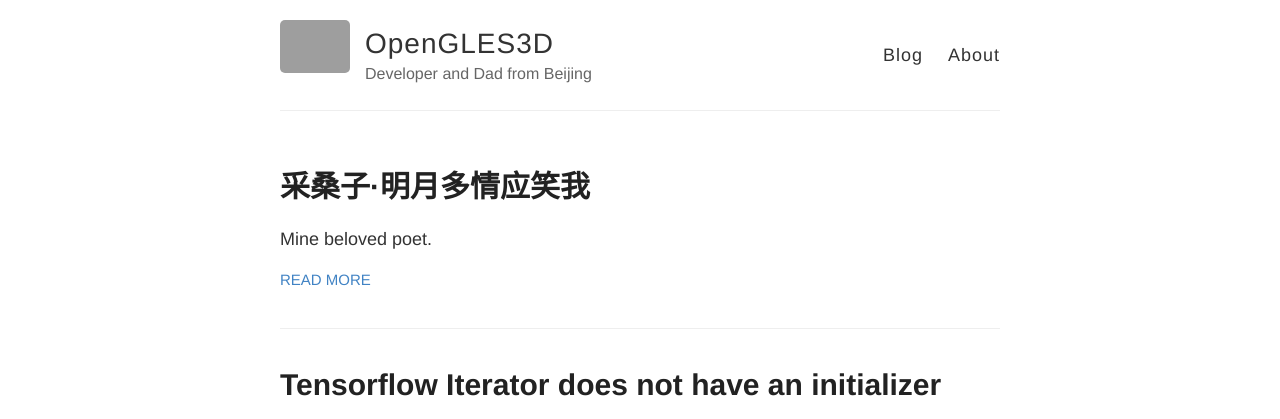
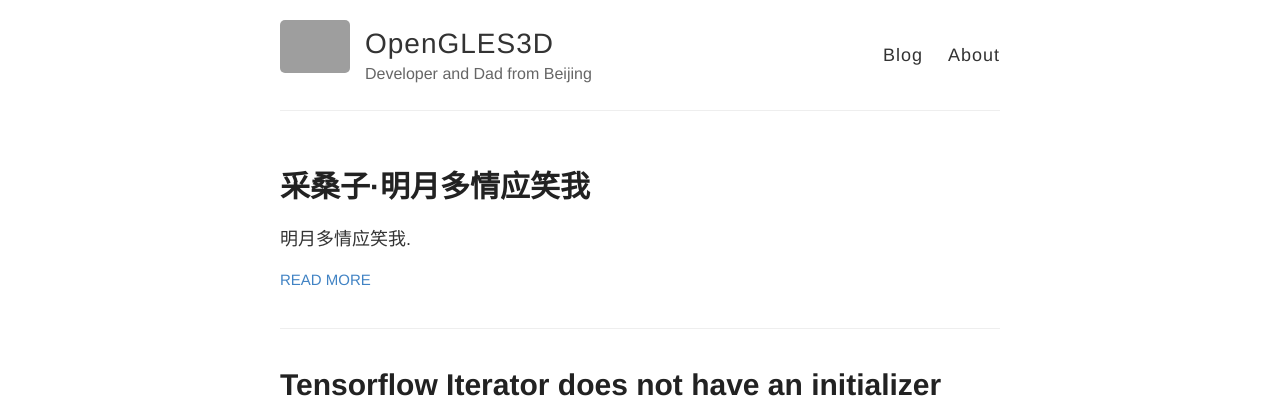
Before and after one commit to opengles3d/opengles3d.github.io, a Jekyll site: the page built from index.html, in a window 1280 px wide. Shown: the top 419 px of the page. Built offline with Jekyll 4.4.1, drawn with Linux system fonts in a browser that asks for light colours; grey boxes are pictures that could not be loaded.

Commit message:
Update 2017-12-15-songci1.markdown

```diff
--- a/_posts/2017-12-15-songci1.markdown
+++ b/_posts/2017-12-15-songci1.markdown
@@ -4,11 +4,11 @@ title:  "采桑子·明月多情应笑我"
 date:   2017-12-14 14:31:25 +0800
 categories: poet
 ---
-Mine beloved poet.
+明月多情应笑我.
 
 {% highlight poet %}
 采桑子·明月多情应笑我
-{% endhighlight %}
+
 年代: 清 作者: 纳兰性德
 明月多情应笑我，
 笑我如今，
@@ -19,3 +19,4 @@ Mine beloved poet.
 结编兰襟。
 月浅灯深，
 梦里云归何处寻？
+{% endhighlight %}
```
